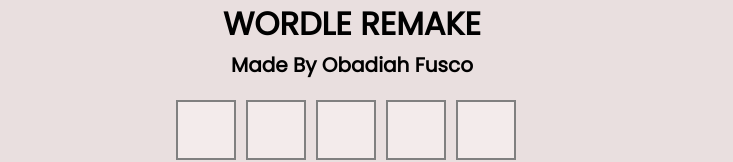
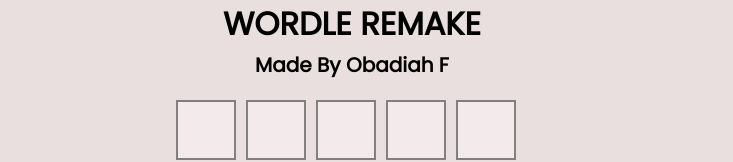
Before and after one commit to ObadiahF/wordle-remake, a website: page index.html in a window 1280 px wide. Shown: the top 162 px of the page, without its empty margins (273-1006 px from the left). Drawn offline with Linux system fonts and the light colour scheme.

Commit message:
Update index.html

```diff
--- a/index.html
+++ b/index.html
@@ -11,7 +11,7 @@
     <div class="center">
         <div class="title-container">
             <h1 class="title">WORDLE REMAKE</h1>
-                <h6 class="subtitle">Made By Obadiah Fusco</h6>
+                <h6 class="subtitle">Made By Obadiah F</h6>
         </div>
         <div class="content">
             <div class="input">
```
